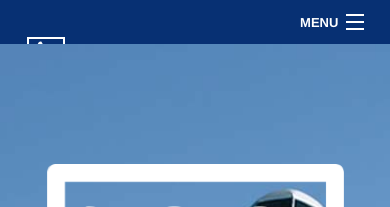
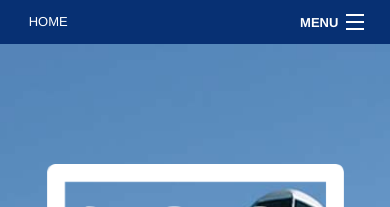
Before and after one commit to chrisgreeff/nautica, a Jekyll site: the page built from index.html, in a window 390 px wide. Shown: the top 207 px of the page. Built offline with Jekyll 4.4.1, drawn with Linux system fonts in a browser that asks for light colours.

Commit message:
Removing icon buttons on mobile for now

```diff
--- a/_includes/header.html
+++ b/_includes/header.html
@@ -5,12 +5,12 @@
 
   <section class="top-bar-section">
     <ul class="left">
-      <li class="active">
+      <li class="na-topbar-icon-li">
         <a class="prs" href="javascript:void(0)">
           <span class="na-topbar-link-icon"><i class="fa fa-phone"></i></span>
         </a>
       </li>
-      <li class="active">
+      <li class="na-topbar-icon-li">
         <a class="pls" href="javascript:void(0)">
           <span class="na-topbar-link-icon"><i class="fa fa-envelope"></i></span>
         </a>
--- a/_sass/_topbar.scss
+++ b/_sass/_topbar.scss
@@ -24,6 +24,7 @@
   font-size: 21px;
   width: 38px;
   text-align: center;
+  border-color: white;
 }
 
 .na-topbar-logo      { height: $topbar-height; }
@@ -58,4 +59,6 @@
 
     .active & { border-color: transparent; }
   }
+
+  .na-topbar-icon-li { display: none; }
 }
```
